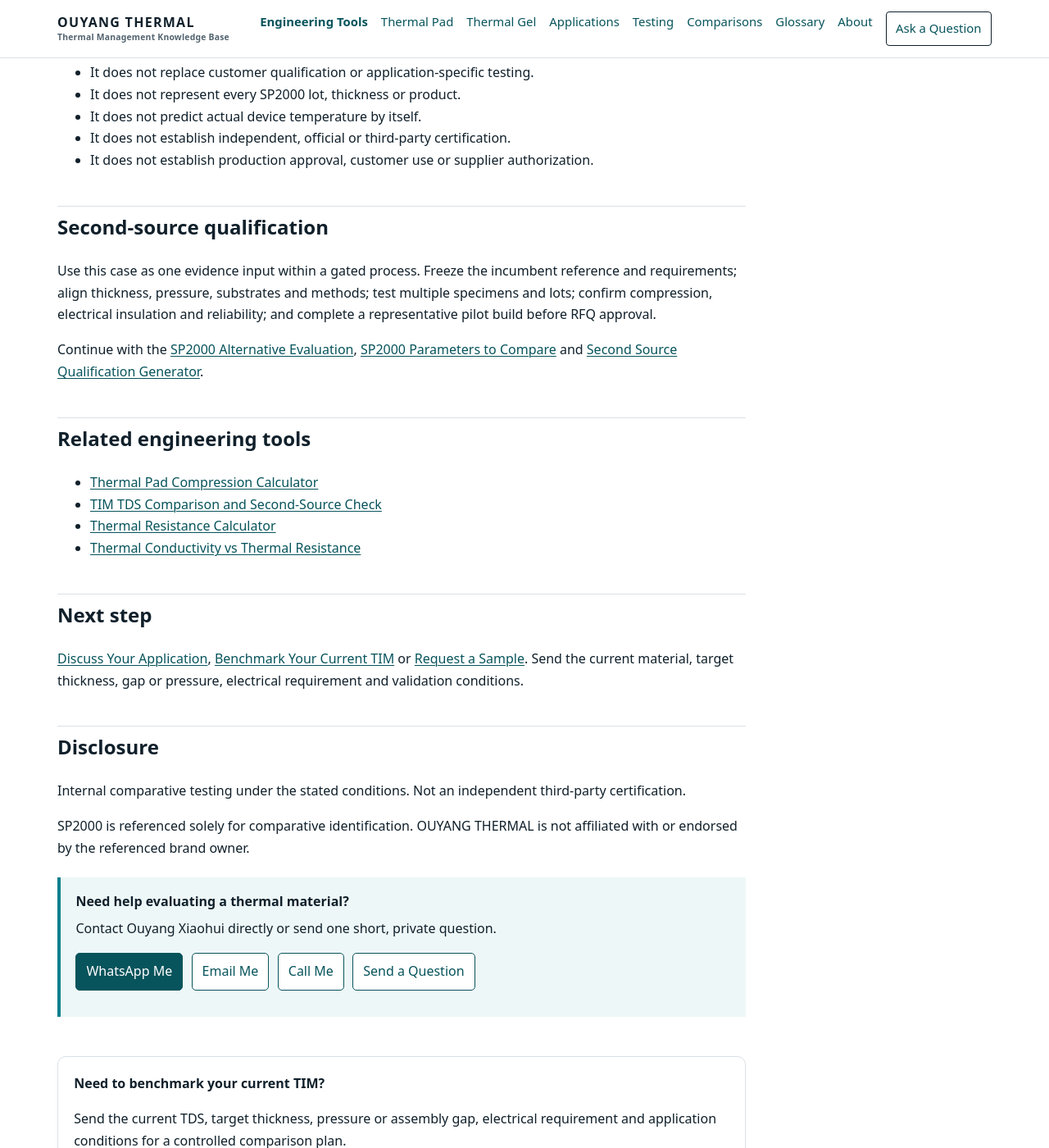
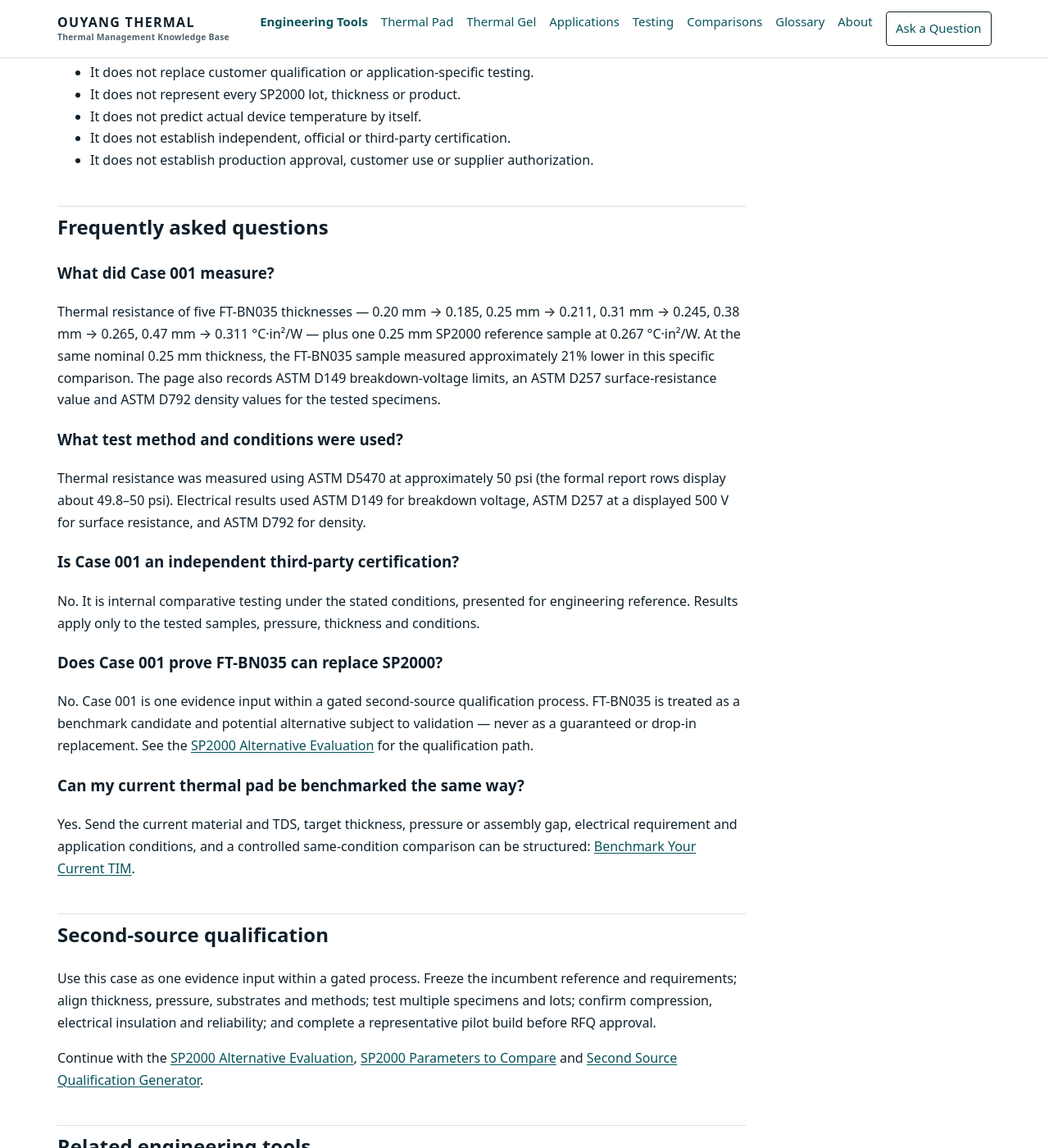
Before and after one commit to OuYangThermal/OuYangThermal.github.io, a Jekyll site: the page built from benchmark-evidence/ft-bn035-vs-sp2000-reference-sample/index.md, in a window 1280 px wide and 1400 px high, scrolled down 6980 px. Shown: the whole window at 82% size. Built offline with Jekyll 4.4.1, drawn with Linux system fonts in a browser that asks for light colours.

Commit message:
P0/P1/P2: Case 002 evidence-audit + status fix; Case 001 FAQ + FAQPage schema; supplier page wording qualifier

```diff
--- a/benchmark-evidence/ft-bn035-vs-sp2000-reference-sample/index.md
+++ b/benchmark-evidence/ft-bn035-vs-sp2000-reference-sample/index.md
@@ -111,6 +111,43 @@
 - It does not establish independent, official or third-party certification.
 - It does not establish production approval, customer use or supplier authorization.
 
+## Frequently asked questions
+
+### What did Case 001 measure?
+
+Thermal resistance of five FT-BN035 thicknesses — 0.20 mm → 0.185, 0.25 mm → 0.211, 0.31 mm → 0.245, 0.38 mm → 0.265, 0.47 mm → 0.311 °C·in²/W — plus one 0.25 mm SP2000 reference sample at 0.267 °C·in²/W. At the same nominal 0.25 mm thickness, the FT-BN035 sample measured approximately 21% lower in this specific comparison. The page also records ASTM D149 breakdown-voltage limits, an ASTM D257 surface-resistance value and ASTM D792 density values for the tested specimens.
+
+### What test method and conditions were used?
+
+Thermal resistance was measured using ASTM D5470 at approximately 50 psi (the formal report rows display about 49.8–50 psi). Electrical results used ASTM D149 for breakdown voltage, ASTM D257 at a displayed 500 V for surface resistance, and ASTM D792 for density.
+
+### Is Case 001 an independent third-party certification?
+
+No. It is internal comparative testing under the stated conditions, presented for engineering reference. Results apply only to the tested samples, pressure, thickness and conditions.
+
+### Does Case 001 prove FT-BN035 can replace SP2000?
+
+No. Case 001 is one evidence input within a gated second-source qualification process. FT-BN035 is treated as a benchmark candidate and potential alternative subject to validation — never as a guaranteed or drop-in replacement. See the [SP2000 Alternative Evaluation]({{ '/sp2000-alternative-evaluation/' | relative_url }}) for the qualification path.
+
+### Can my current thermal pad be benchmarked the same way?
+
+Yes. Send the current material and TDS, target thickness, pressure or assembly gap, electrical requirement and application conditions, and a controlled same-condition comparison can be structured: [Benchmark Your Current TIM]({{ '/benchmark-your-current-tim/' | relative_url }}).
+
+<script type="application/ld+json">
+{
+  "@context": "https://schema.org",
+  "@type": "FAQPage",
+  "@id": "https://ouyangthermal.github.io/benchmark-evidence/ft-bn035-vs-sp2000-reference-sample/#faq",
+  "mainEntity": [
+    {"@type":"Question","name":"What did Case 001 measure?","acceptedAnswer":{"@type":"Answer","text":"Thermal resistance of five FT-BN035 thicknesses: 0.20 mm at 0.185, 0.25 mm at 0.211, 0.31 mm at 0.245, 0.38 mm at 0.265 and 0.47 mm at 0.311 C-in2/W, plus one 0.25 mm SP2000 reference sample at 0.267 C-in2/W. At the same nominal 0.25 mm thickness the FT-BN035 sample measured approximately 21% lower in this specific comparison."}},
+    {"@type":"Question","name":"What test method and conditions were used in Case 001?","acceptedAnswer":{"@type":"Answer","text":"ASTM D5470 at approximately 50 psi for thermal resistance; ASTM D149 for breakdown voltage, ASTM D257 at 500 V for surface resistance, and ASTM D792 for density."}},
+    {"@type":"Question","name":"Is Case 001 an independent third-party certification?","acceptedAnswer":{"@type":"Answer","text":"No. It is internal comparative testing under the stated conditions, for engineering reference. Results apply only to the tested samples, pressure, thickness and conditions."}},
+    {"@type":"Question","name":"Does Case 001 prove FT-BN035 can replace SP2000?","acceptedAnswer":{"@type":"Answer","text":"No. Case 001 is one evidence input within a gated second-source qualification process. FT-BN035 is a benchmark candidate and potential alternative subject to validation, not a guaranteed or drop-in replacement."}},
+    {"@type":"Question","name":"Can my current thermal pad be benchmarked the same way?","acceptedAnswer":{"@type":"Answer","text":"Yes. Provide the current material and TDS, target thickness, pressure or assembly gap, electrical requirement and application conditions, and a controlled same-condition comparison can be structured."}}
+  ]
+}
+</script>
+
 ## Second-source qualification
 
 Use this case as one evidence input within a gated process. Freeze the incumbent reference and requirements; align thickness, pressure, substrates and methods; test multiple specimens and lots; confirm compression, electrical insulation and reliability; and complete a representative pilot build before RFQ approval.
--- a/data/benchmark-evidence/case-002.json
+++ b/data/benchmark-evidence/case-002.json
@@ -1,6 +1,7 @@
 {
   "case_id": "CASE-002",
-  "status": "publication-ready",
+  "status": "published",
+  "published_date": "2026-09-14",
   "title": "FT-BN050 Thin Insulating TIM: Thermal Resistance vs Thickness",
   "url": "/benchmark-evidence/ft-bn050-thermal-resistance-vs-thickness/",
   "search_demand": "Unknown",
```
Also changed, not shown: drafts/benchmark-evidence/case-002/EVIDENCE_AUDIT.md (added, +68 -0 lines), thermal-pad-supplier-china/index.md (+1 -1 lines).
